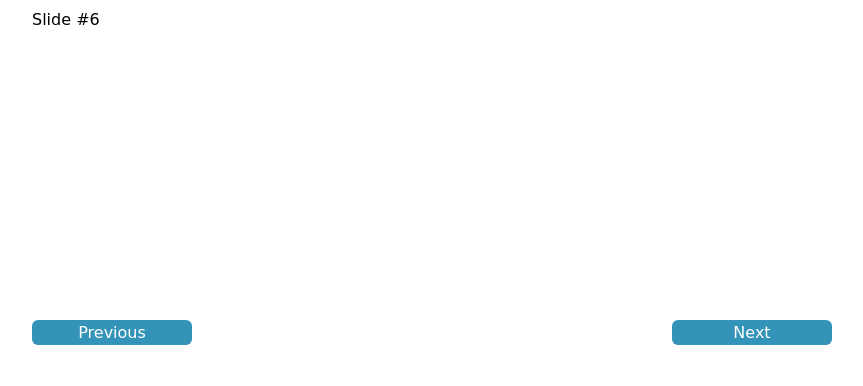
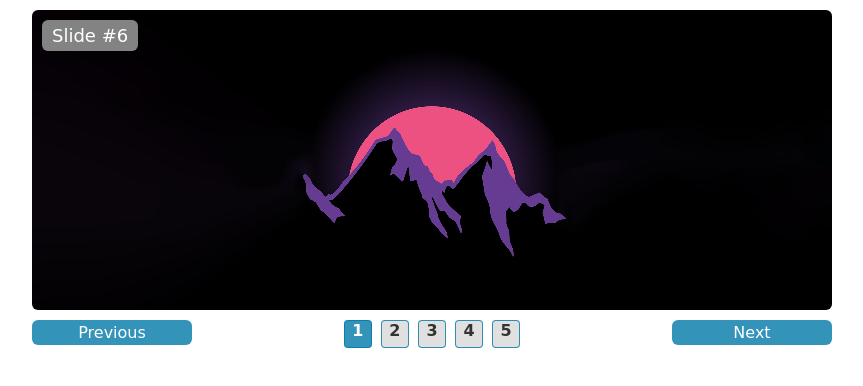
Before and after one commit to Enaifuos17/Image_Slider, a plain HTML site: page index.html in a window 1280 px wide. Shown: the whole page, without its empty margins (208-1071 px from the left). Drawn offline with Linux system fonts and the light colour scheme.

Commit message:
complete the html structure

```diff
--- a/index.html
+++ b/index.html
@@ -11,8 +11,8 @@
   <body>
     <!-- container -->
     <div class="slider-container">
-      <div id="slide-number" class="slider-number">Slide #6</div>
-      <img src="images/img-01.jpg" alt="" />
+      <div id="slide-number" class="slide-number">Slide #6</div>
+      <img class="active" src="images/img-01.jpg" alt="" />
       <img src="images/img-02.jpg" alt="" />
       <img src="images/img-03.jpg" alt="" />
       <img src="images/img-04.jpg" alt="" />
@@ -21,7 +21,15 @@
     <!-- controls -->
     <div class="slider-controls">
       <span id="prev" class="prev">Previous</span>
-      <span id="indicators" class="indicators"></span>
+      <span id="indicators" class="indicators">
+        <ul>
+          <li class="active">1</li>
+          <li>2</li>
+          <li>3</li>
+          <li>4</li>
+          <li>5</li>
+        </ul>
+      </span>
       <span id="next" class="next">Next</span>
     </div>
     <!-- js file -->
```
